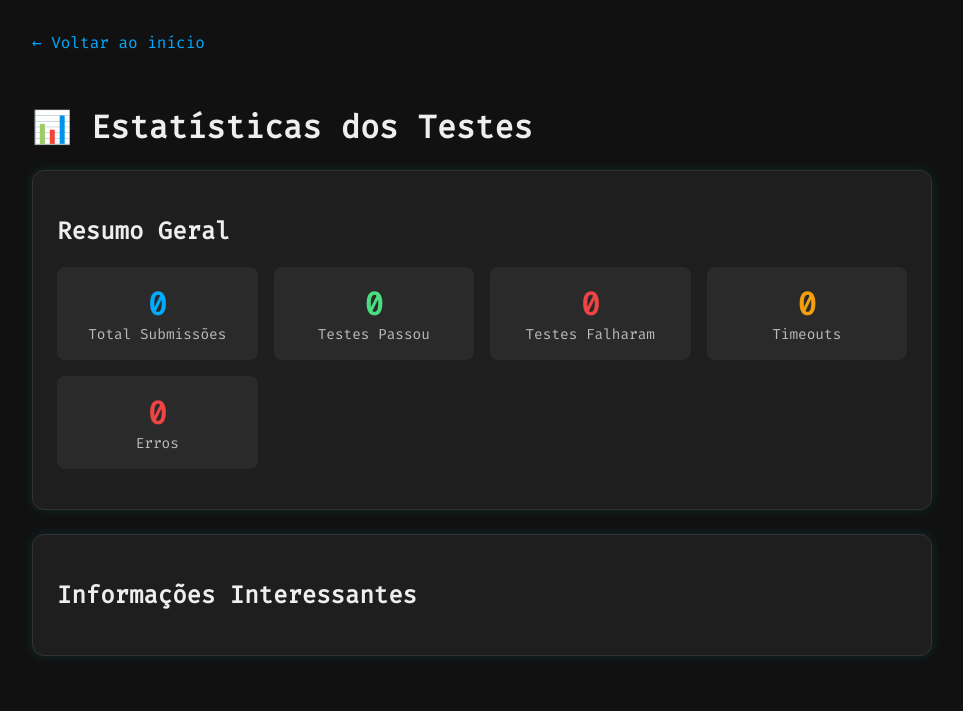
After one commit to oPeras1/IASubmissions, a Flask app: page /stats in a window 1280 px wide. The commit adds this page. Shown: the top 711 px of the page, without its empty margins (158-1121 px from the left). Run offline with Flask 3, Linux system fonts and the light colour scheme; data that the repository does not hold is empty.

Commit message:
stats: statistics for tests

```diff
--- a/main.py
+++ b/main.py
@@ -8,6 +8,8 @@ import glob
 import json
 import shutil
 import ast
+import sqlite3
+from datetime import datetime
 
 app = Flask(__name__)
 UPLOAD_FOLDER = "uploads"
@@ -15,6 +17,24 @@ os.makedirs(UPLOAD_FOLDER, exist_ok=True)
 
 streams_lock = threading.Lock()
 streams = {}
+
+# Adicionar após a criação do UPLOAD_FOLDER
+def init_db():
+    conn = sqlite3.connect('stats.db')
+    cursor = conn.cursor()
+    cursor.execute('''
+        CREATE TABLE IF NOT EXISTS test_results (
+            id INTEGER PRIMARY KEY AUTOINCREMENT,
+            test_name TEXT,
+            status TEXT,
+            execution_time REAL,
+            timestamp DATETIME DEFAULT CURRENT_TIMESTAMP
+        )
+    ''')
+    conn.commit()
+    conn.close()
+
+init_db()
 
 def append_stream(file_id, msg):
     with streams_lock:
@@ -161,20 +181,44 @@ def run_tests(file_id, script_path, sandbox_dir):
             )
             elapsed = time.perf_counter() - start_time
 
+            conn = sqlite3.connect('stats.db')
+            cursor = conn.cursor()
+
             if diff_result.returncode == 0:
                 streams[file_id].append(f"[{test_name}] ✅ PASSOU em {elapsed:.5f}s")
+                cursor.execute("INSERT INTO test_results (test_name, status, execution_time) VALUES (?, ?, ?)",
+                             (test_name, 'PASSED', elapsed))
             else:
                 streams[file_id].append(f"[{test_name}] ❌ FALHOU")
                 streams[file_id].append("Diferença:")
                 streams[file_id].extend(diff_result.stdout.splitlines())
+                cursor.execute("INSERT INTO test_results (test_name, status, execution_time) VALUES (?, ?, ?)",
+                             (test_name, 'FAILED', elapsed))
+
+            conn.commit()
+            conn.close()
 
             os.remove(real_out_file)
             os.remove(exp_out_file)
 
         except subprocess.TimeoutExpired:
             streams[file_id].append(f"[{test_name}] ⏱️ Timeout após {timeout}s")
+
+            conn = sqlite3.connect('stats.db')
+            cursor = conn.cursor()
+            cursor.execute("INSERT INTO test_results (test_name, status, execution_time) VALUES (?, ?, ?)",
+                         (test_name, 'TIMEOUT', timeout))
+            conn.commit()
+            conn.close()
         except Exception as e:
             streams[file_id].append(f"[{test_name}] 💥 Erro: {e}")
+
+            conn = sqlite3.connect('stats.db')
+            cursor = conn.cursor()
+            cursor.execute("INSERT INTO test_results (test_name, status, execution_time) VALUES (?, ?, ?)",
+                         (test_name, 'ERROR', 0))
+            conn.commit()
+            conn.close()
 
         time.sleep(0.5)
 
@@ -187,6 +231,29 @@ def run_tests(file_id, script_path, sandbox_dir):
     if os.path.exists(sandbox_dir):
         shutil.rmtree(sandbox_dir)
 
+@app.route('/stats')
+def stats():
+    conn = sqlite3.connect('stats.db')
+    cursor = conn.cursor()
+
+    # Estatísticas gerais
+    cursor.execute("SELECT status, COUNT(*) FROM test_results GROUP BY status")
+    status_counts = dict(cursor.fetchall())
+
+    # Tempo médio por teste
+    cursor.execute("SELECT test_name, AVG(execution_time) FROM test_results WHERE status='PASSED' GROUP BY test_name")
+    avg_times = cursor.fetchall()
+
+    # Total de submissões
+    cursor.execute("SELECT COUNT(DISTINCT timestamp) FROM test_results")
+    total_submissions = cursor.fetchone()[0]
+
+    conn.close()
+
+    return render_template('stats.html',
+                         status_counts=status_counts,
+                         avg_times=avg_times,
+                         total_submissions=total_submissions)
 
 if __name__ == "__main__":
     app.run(debug=True, port=5000)
--- a/templates/index.html
+++ b/templates/index.html
@@ -49,6 +49,11 @@
     <input type="file" name="file" accept=".py" required onchange="checkSize(this)" />
     <input type="submit" value="Submeter" />
   </form>
+  <div style="margin-top: 20px;">
+    <a href="/stats" style="color: #00aaff; text-decoration: none; font-size: 0.9rem;">
+        📊 Ver Estatísticas
+    </a>
+  </div>
 </body>
 </html>
 
--- /dev/null
+++ b/templates/stats.html
@@ -0,0 +1,165 @@
+<!DOCTYPE html>
+<html lang="pt">
+<head>
+  <meta charset="UTF-8" />
+  <title>Estatísticas dos Testes</title>
+  <link href="https://fonts.googleapis.com/css2?family=Fira+Code&display=swap" rel="stylesheet">
+  <style>
+    body {
+      background-color: #111;
+      color: #eee;
+      font-family: 'Fira Code', monospace;
+      padding: 2rem;
+      margin: 0;
+    }
+    .container {
+      max-width: 900px;
+      margin: 0 auto;
+    }
+    .stats-box {
+      background-color: #1e1e1e;
+      border: 1px solid #333;
+      padding: 1.5rem;
+      border-radius: 12px;
+      margin-bottom: 1.5rem;
+      box-shadow: 0 0 12px rgba(0, 255, 255, 0.1);
+    }
+    .stat-grid {
+      display: grid;
+      grid-template-columns: repeat(auto-fit, minmax(200px, 1fr));
+      gap: 1rem;
+      margin: 1rem 0;
+    }
+    .stat-item {
+      background-color: #2a2a2a;
+      padding: 1rem;
+      border-radius: 8px;
+      text-align: center;
+    }
+    .stat-number {
+      font-size: 2rem;
+      font-weight: bold;
+      color: #00aaff;
+    }
+    .stat-label {
+      font-size: 0.9rem;
+      color: #bbb;
+    }
+    .back-link {
+      color: #00aaff;
+      text-decoration: none;
+      margin-bottom: 2rem;
+      display: inline-block;
+    }
+    .back-link:hover {
+      text-decoration: underline;
+    }
+    table {
+      width: 100%;
+      border-collapse: collapse;
+      margin-top: 1rem;
+    }
+    th, td {
+      padding: 0.5rem;
+      text-align: left;
+      border-bottom: 1px solid #333;
+    }
+    th {
+      background-color: #2a2a2a;
+      color: #00aaff;
+    }
+    .status-passed { color: #4ade80; }
+    .status-failed { color: #ef4444; }
+    .status-timeout { color: #f59e0b; }
+    .status-error { color: #ef4444; }
+  </style>
+</head>
+<body>
+  <div class="container">
+    <a href="/" class="back-link">← Voltar ao início</a>
+
+    <h1>📊 Estatísticas dos Testes</h1>
+
+    <div class="stats-box">
+      <h2>Resumo Geral</h2>
+      <div class="stat-grid">
+        <div class="stat-item">
+          <div class="stat-number">{{ total_submissions }}</div>
+          <div class="stat-label">Total Submissões</div>
+        </div>
+        <div class="stat-item">
+          <div class="stat-number status-passed">{{ status_counts.get('PASSED', 0) }}</div>
+          <div class="stat-label">Testes Passou</div>
+        </div>
+        <div class="stat-item">
+          <div class="stat-number status-failed">{{ status_counts.get('FAILED', 0) }}</div>
+          <div class="stat-label">Testes Falharam</div>
+        </div>
+        <div class="stat-item">
+          <div class="stat-number status-timeout">{{ status_counts.get('TIMEOUT', 0) }}</div>
+          <div class="stat-label">Timeouts</div>
+        </div>
+        <div class="stat-item">
+          <div class="stat-number status-error">{{ status_counts.get('ERROR', 0) }}</div>
+          <div class="stat-label">Erros</div>
+        </div>
+      </div>
+    </div>
+
+    {% set total_tests = status_counts.get('PASSED', 0) + status_counts.get('FAILED', 0) + status_counts.get('TIMEOUT', 0) + status_counts.get('ERROR', 0) %}
+    {% if total_tests > 0 %}
+    <div class="stats-box">
+      <h2>Taxa de Sucesso</h2>
+      <div class="stat-grid">
+        <div class="stat-item">
+          <div class="stat-number status-passed">{{ "%.1f"|format((status_counts.get('PASSED', 0) / total_tests * 100)) }}%</div>
+          <div class="stat-label">Taxa de Aprovação</div>
+        </div>
+        <div class="stat-item">
+          <div class="stat-number status-timeout">{{ "%.1f"|format((status_counts.get('TIMEOUT', 0) / total_tests * 100)) }}%</div>
+          <div class="stat-label">Taxa de Timeout</div>
+        </div>
+      </div>
+    </div>
+    {% endif %}
+
+    {% if avg_times %}
+    <div class="stats-box">
+      <h2>Tempo Médio por Teste (só aprovados)</h2>
+      <table>
+        <thead>
+          <tr>
+            <th>Teste</th>
+            <th>Tempo Médio (s)</th>
+          </tr>
+        </thead>
+        <tbody>
+          {% for test_name, avg_time in avg_times %}
+          <tr>
+            <td>{{ test_name }}</td>
+            <td>{{ "%.3f"|format(avg_time) }}s</td>
+          </tr>
+          {% endfor %}
+        </tbody>
+      </table>
+    </div>
+    {% endif %}
+
+    <div class="stats-box">
+      <h2>Informações Interessantes</h2>
+      <ul style="list-style: none; padding: 0;">
+        {% if status_counts.get('PASSED', 0) > 0 %}
+        <li>🏆 {{ status_counts.get('PASSED', 0) }} testes foram aprovados com sucesso</li>
+        {% endif %}
+        {% if status_counts.get('TIMEOUT', 0) > 0 %}
+        <li>⏱️ {{ status_counts.get('TIMEOUT', 0) }} submissões excederam o tempo limite</li>
+        {% endif %}
+        {% if avg_times %}
+        <li>⚡ Teste mais rápido em média: {{ avg_times|min(attribute=1)|first }} ({{ "%.3f"|format(avg_times|min(attribute=1)|last) }}s)</li>
+        <li>🐌 Teste mais lento em média: {{ avg_times|max(attribute=1)|first }} ({{ "%.3f"|format(avg_times|max(attribute=1)|last) }}s)</li>
+        {% endif %}
+      </ul>
+    </div>
+  </div>
+</body>
+</html>
```
